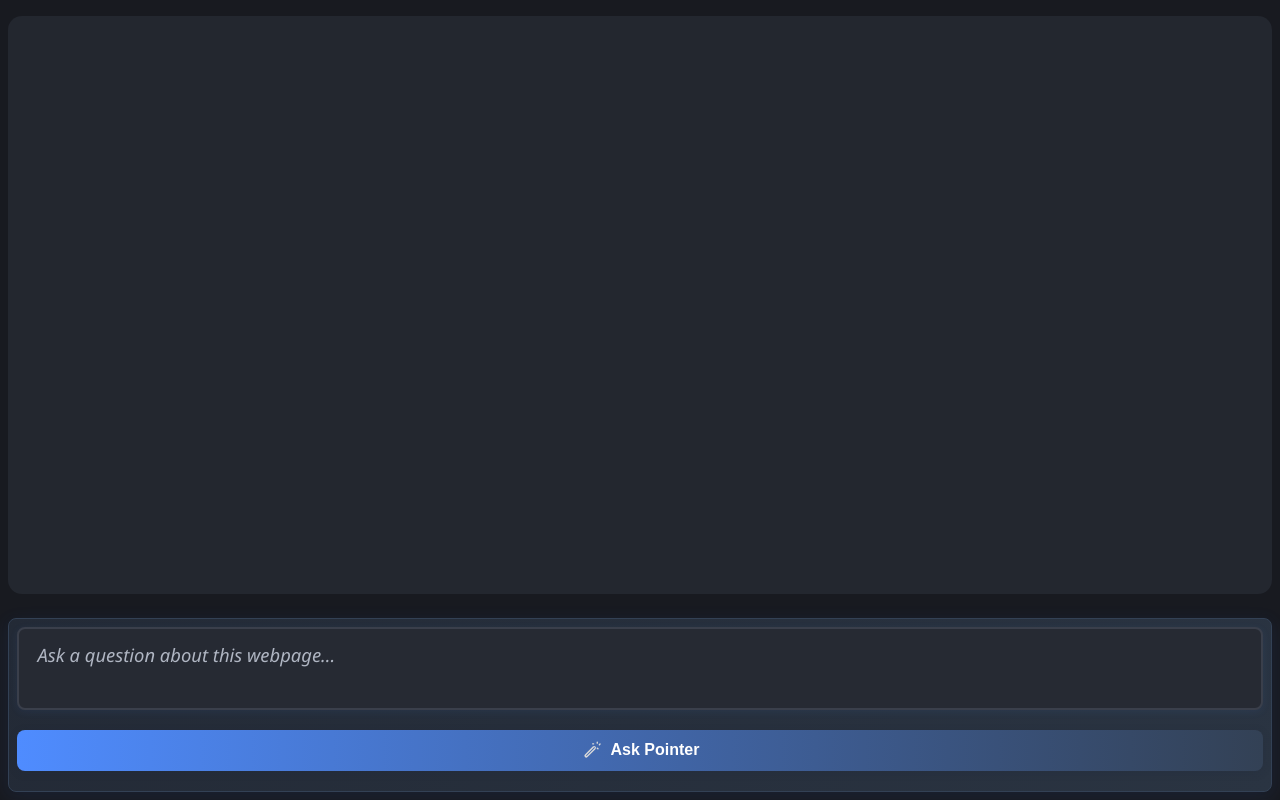
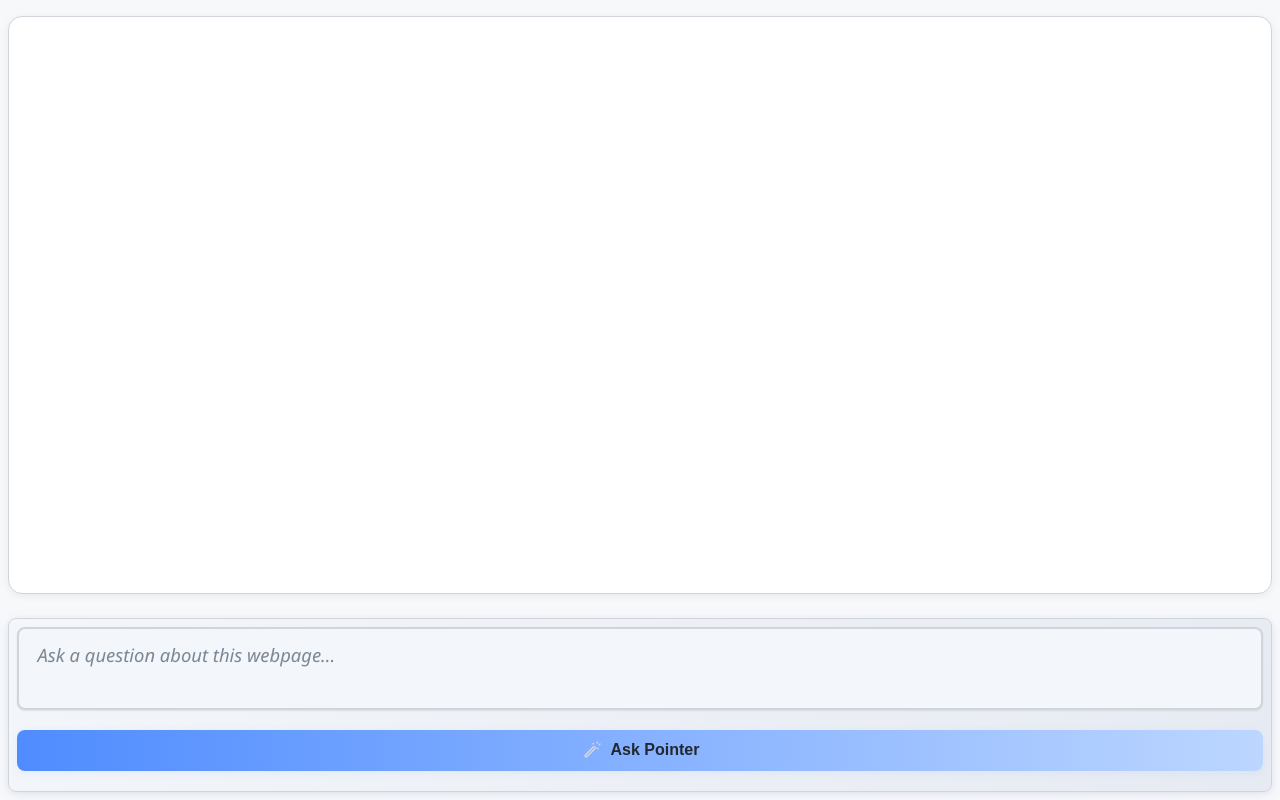
Before and after one commit to usepointer/pointer-extension, a website built with Vite: page sidepanel/index.html in a window 1280 px wide. Built offline with nearby package versions, Linux system fonts and the light colour scheme; no server answers.

Commit message:
add light mode colors

```diff
--- a/sidepanel/index.css
+++ b/sidepanel/index.css
@@ -345,3 +345,65 @@ body {
     color: #e6e6e6;
   }
 }
+
+/* Light mode support */
+@media (prefers-color-scheme: light) {
+  body {
+    background: #f7f8fa;
+    color: #23272f;
+  }
+
+  #magic-result {
+    background: #fff;
+    color: #23272f;
+    border: 1px solid #d1d5db;
+    box-shadow: 0 2px 8px rgba(0,0,0,0.06);
+  }
+
+  #custom-prompt {
+    background: #f3f6fa !important;
+    color: #23272f !important;
+    border: 2px solid #d1d5db !important;
+    font-family: 'Segoe UI', 'Roboto', Arial, sans-serif;
+    font-size: 1.15em;
+    box-shadow: 0 1px 2px rgba(0,0,0,0.08);
+  }
+
+  label[for="custom-prompt"] {
+    color: #23272f;
+  }
+
+  .loading-container {
+    background: #f7f8fa;
+    color: #23272f;
+  }
+
+  #magic-bottom {
+    background: linear-gradient(120deg, #f3f6fa 0%, #e6eaf2 100%);
+    border: 1.5px solid #d1d5db;
+    box-shadow: 0 4px 18px 0 rgba(79, 140, 255, 0.06), 0 1.5px 6px 0 rgba(0,0,0,0.07);
+  }
+
+  #magic-bottom button#magic-btn {
+    background: linear-gradient(90deg, #4f8cff 0%, #bcd6ff 100%);
+    color: #23272f;
+    box-shadow: 0 2px 8px rgba(79, 140, 255, 0.08);
+  }
+
+  #magic-bottom button#magic-btn:hover {
+    background: linear-gradient(90deg, #6eaaff 0%, #a3c8ff 100%);
+    box-shadow: 0 6px 24px rgba(79, 140, 255, 0.13);
+  }
+
+  #magic-bottom textarea {
+    background: #f3f6fa !important;
+    color: #23272f !important;
+    border: 2px solid #d1d5db !important;
+  }
+
+  #custom-prompt::placeholder {
+    color: #7b8794;
+    opacity: 1;
+    font-style: italic;
+  }
+}
```
